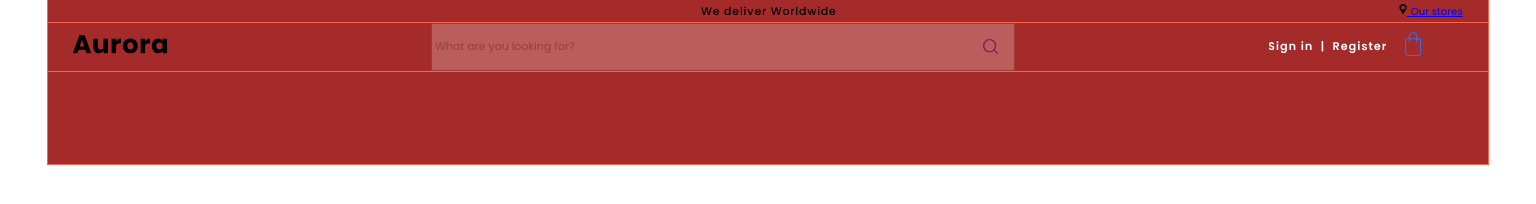
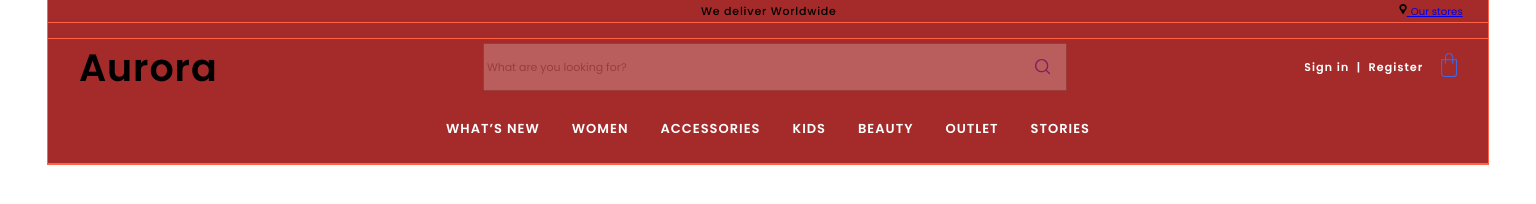
Before and after one commit to AlekseySteblivets/vaimo-traine-test-markup, a plain HTML site: page index.html in a window 1536 px wide. Drawn offline with nearby package versions, Linux system fonts and the light colour scheme.

Commit message:
add navi to heder

```diff
--- a/index.html
+++ b/index.html
@@ -26,7 +26,7 @@
             <div class="header__inner">
 
                 <nav class="navigation">
-
+                    <div class="navigation-up-part">
                         <button class="navigation__but-mobile">
                             <svg class="but-icon-mobile" width="20px" , height="15px">
                                 <use href="./images/mobile/sprite.svg#icon-menu-burger"></use>
@@ -38,9 +38,10 @@
                             </svg>
                         </button>
                         <div class="logo">
-                        <svg width="96px" , height="18.66px">
+                            <svg class="icon-logo-mobile" width="96px" , height="18.66px">
                                 <use href="./images/mobile/sprite.svg#icon-logo-aurora"></use>
                             </svg>
+                            <p class="logo-text-desktop">Aurora</p>
                         </div>
                         <div class="header-form-section">
                             <form class="header-form">
@@ -66,19 +67,22 @@
                                 </button>
                             </a>
                         </div>
-                    <!-- <div class="link-navigation">
+                    </div>
+
+
+                    <div class="link-navigation">
                         <ul class="list menu">
-                            <li><a>what’s new</a></li>
-                            <li><a>women</a></li>
-                            <li><a>accessories</a></li>
-                            <li><a>kids</a></li>
-                            <li><a>beauty</a></li>
-                            <li><a>outlet</a></li>
-                            <li><a>stories</a></li>
+                            <li class="menu-item" ><a class="link menu-link" href="#">what’s new</a></li>
+                            <li class="menu-item" ><a class="link menu-link" href="#">women</a></li>
+                            <li class="menu-item" ><a class="link menu-link" href="#">accessories</a></li>
+                            <li class="menu-item" ><a class="link menu-link" href="#">kids</a></li>
+                            <li class="menu-item" ><a class="link menu-link" href="#">beauty</a></li>
+                            <li class="menu-item" ><a class="link menu-link" href="#">outlet</a></li>
+                            <li class="menu-item" ><a class="link menu-link" href="#">stories</a></li>
 
                         </ul>
                     </div>
-                     -->
+
 
                 </nav>
 
--- a/sass/components/_form-header.scss
+++ b/sass/components/_form-header.scss
@@ -33,6 +33,6 @@
 @media (min-width: 1440px) {
   .but-icon-register {
     display: inline-flex;
-    margin-left: 254px;
+    margin-left: 238px;
   }
 }
--- a/sass/components/_header.scss
+++ b/sass/components/_header.scss
@@ -2,6 +2,7 @@
   display: flex;
   align-items: center;
   justify-content: flex-start;
+  flex-direction: column;
   //   position: relative;
   outline: 1px solid tomato;
   padding-left: 16px;
@@ -76,6 +77,9 @@
     // width: 141px;
     // height: 57px;
   }
+  .icon-logo-mobile {
+    display: none;
+  }
 }
 
 .but-nav-mobile {
@@ -103,6 +107,7 @@
 @media (min-width: 1440px) {
   .header__inner {
     margin-top: 0px;
+    padding-top: 16px;
   }
 }
 
@@ -114,3 +119,19 @@
     display: inline-flex;
   }
 }
+
+.logo-text-desktop {
+  display: none;
+}
+@media (min-width: 1440px) {
+  .logo-text-desktop {
+    display: inline-flex;
+    font-weight: bold;
+    font-size: 38px;
+    line-height: 1.5;
+    letter-spacing: 0.95px;
+    margin: 0;
+    padding: 0;
+    width: 141px;
+  }
+}
--- /dev/null
+++ b/sass/components/_navigation.scss
@@ -0,0 +1,26 @@
+.link-navigation {
+  display: inline-flex;
+  padding-top: 24px;
+  padding-bottom: 24px;
+}
+
+.navigation-up-part {
+  display: flex;
+  align-items: center;
+  // justify-content: space-around;
+  // flex-direction: column;
+}
+
+.menu-item:not(:last-child) {
+  margin-right: 32px;
+}
+
+.menu-link {
+  font-weight: 600;
+  font-size: 13px;
+  line-height: 1.46;
+  text-align: center;
+  letter-spacing: 1px;
+  text-transform: uppercase;
+  color: $accent-color;
+}
--- a/sass/main.scss
+++ b/sass/main.scss
@@ -3,3 +3,4 @@
 @import './components/header';
 @import './components/form-header';
 @import './components/under-header';
+@import './components/navigation';
```
Also changed, not shown: css/main.css, css/main.min.css, 2 other files. Lines whose indentation alone changed are shown as unchanged.
